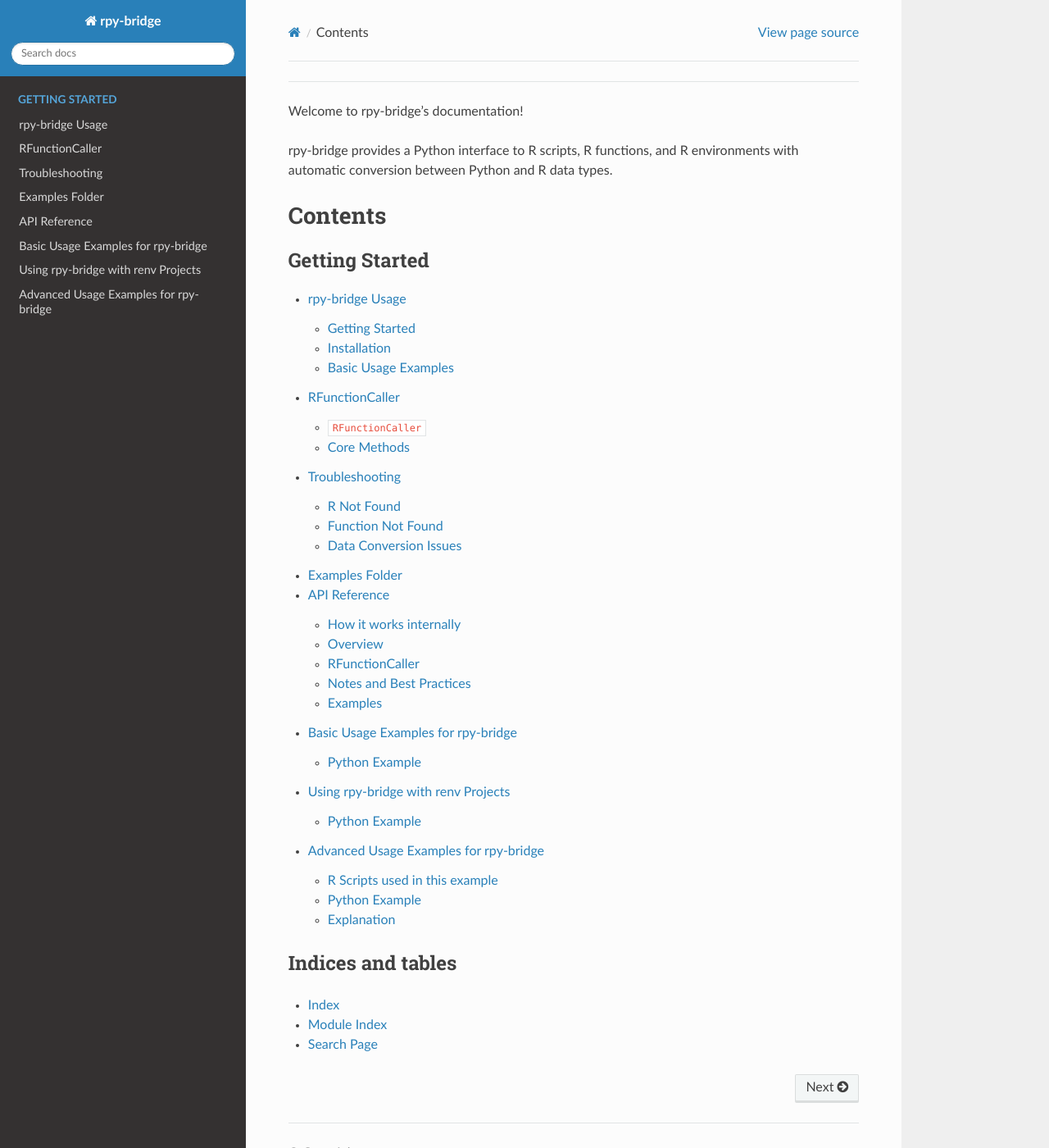
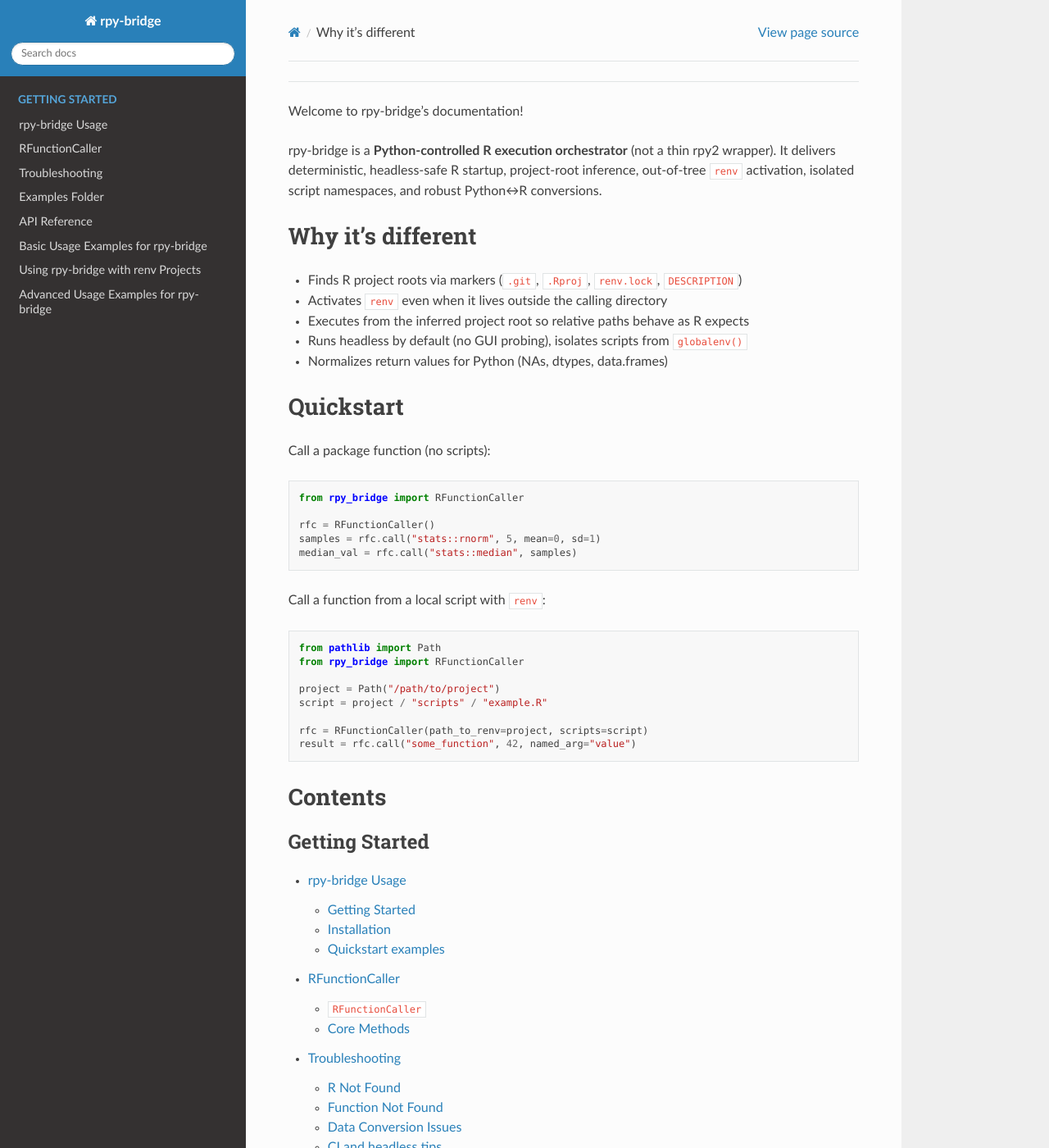
Before and after one commit to vic-cheung/rpy-bridge, a Sphinx documentation site: the page built from docs/index.rst, in a window 1280 px wide and 1400 px high. Shown: the whole window at 82% size. Built offline with Sphinx 7.4.7 and the Read the Docs theme 3.1.0, drawn with Linux system fonts in a browser that asks for light colours; pages that are not in the unit, such as notebooks, are missing from menus.

Commit message:
update descriptions

```diff
--- a/docs/index.rst
+++ b/docs/index.rst
@@ -3,8 +3,43 @@
 
 Welcome to rpy-bridge's documentation!
 
-rpy-bridge provides a Python interface to R scripts, R functions, and R environments
-with automatic conversion between Python and R data types.
+rpy-bridge is a **Python-controlled R execution orchestrator** (not a thin rpy2 wrapper).
+It delivers deterministic, headless-safe R startup, project-root inference, out-of-tree
+``renv`` activation, isolated script namespaces, and robust Python↔R conversions.
+
+Why it’s different
+------------------
+- Finds R project roots via markers (``.git``, ``.Rproj``, ``renv.lock``, ``DESCRIPTION``)
+- Activates ``renv`` even when it lives outside the calling directory
+- Executes from the inferred project root so relative paths behave as R expects
+- Runs headless by default (no GUI probing), isolates scripts from ``globalenv()``
+- Normalizes return values for Python (NAs, dtypes, data.frames)
+
+Quickstart
+----------
+
+Call a package function (no scripts):
+
+.. code-block:: python
+
+   from rpy_bridge import RFunctionCaller
+
+   rfc = RFunctionCaller()
+   samples = rfc.call("stats::rnorm", 5, mean=0, sd=1)
+   median_val = rfc.call("stats::median", samples)
+
+Call a function from a local script with ``renv``:
+
+.. code-block:: python
+
+   from pathlib import Path
+   from rpy_bridge import RFunctionCaller
+
+   project = Path("/path/to/project")
+   script = project / "scripts" / "example.R"
+
+   rfc = RFunctionCaller(path_to_renv=project, scripts=script)
+   result = rfc.call("some_function", 42, named_arg="value")
 
 Contents
 --------
```
Also changed, not shown: README.md (+38 -50 lines), docs/usage.rst (+50 -14 lines).
